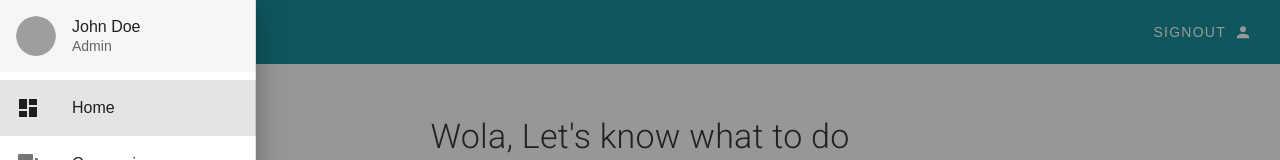
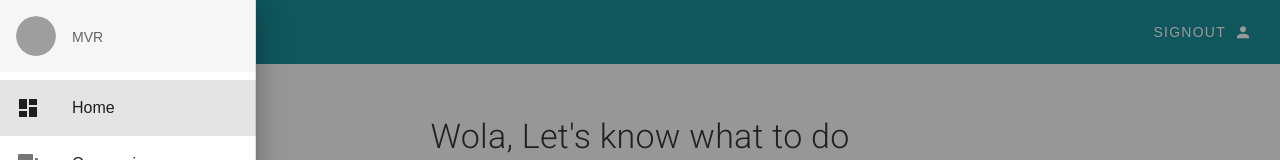
Before and after one commit to pharreX19/health_insurance_front, a Vue app: page / in a window 1280 px wide. Both pictures are taken after a click on the button 28 px from the left and 32 px from the top of the page. Shown: the top 160 px of the page. Built offline with nearby package versions, Linux system fonts and the light colour scheme; grey boxes are pictures that could not be loaded.

Commit message:
added logged in user name and amount remaining

```diff
--- a/src/components/common/Appbar.vue
+++ b/src/components/common/Appbar.vue
@@ -16,8 +16,8 @@
             <img src="https://randomuser.me/api/portraits/men/81.jpg">
           </v-list-item-avatar>
           <v-list-item-content>
-            <v-list-item-title>John Doe </v-list-item-title>
-            <v-list-item-subtitle>Admin</v-list-item-subtitle>
+            <v-list-item-title>{{name}}</v-list-item-title>
+            <v-list-item-subtitle>MVR {{amount}}</v-list-item-subtitle>
           </v-list-item-content>
         </v-list-item>
         <!-- <v-divider></v-divider> -->
@@ -41,6 +41,8 @@ import { store } from '../../store';
 export default {
   data() {
     return {
+      name: this.$store.state.user.name,
+      amount: this.$store.state.user.amount,
       drawer: null,
       links: [
         {"title": "Home", "icon": "mdi-view-dashboard", "route": "/"},
```
